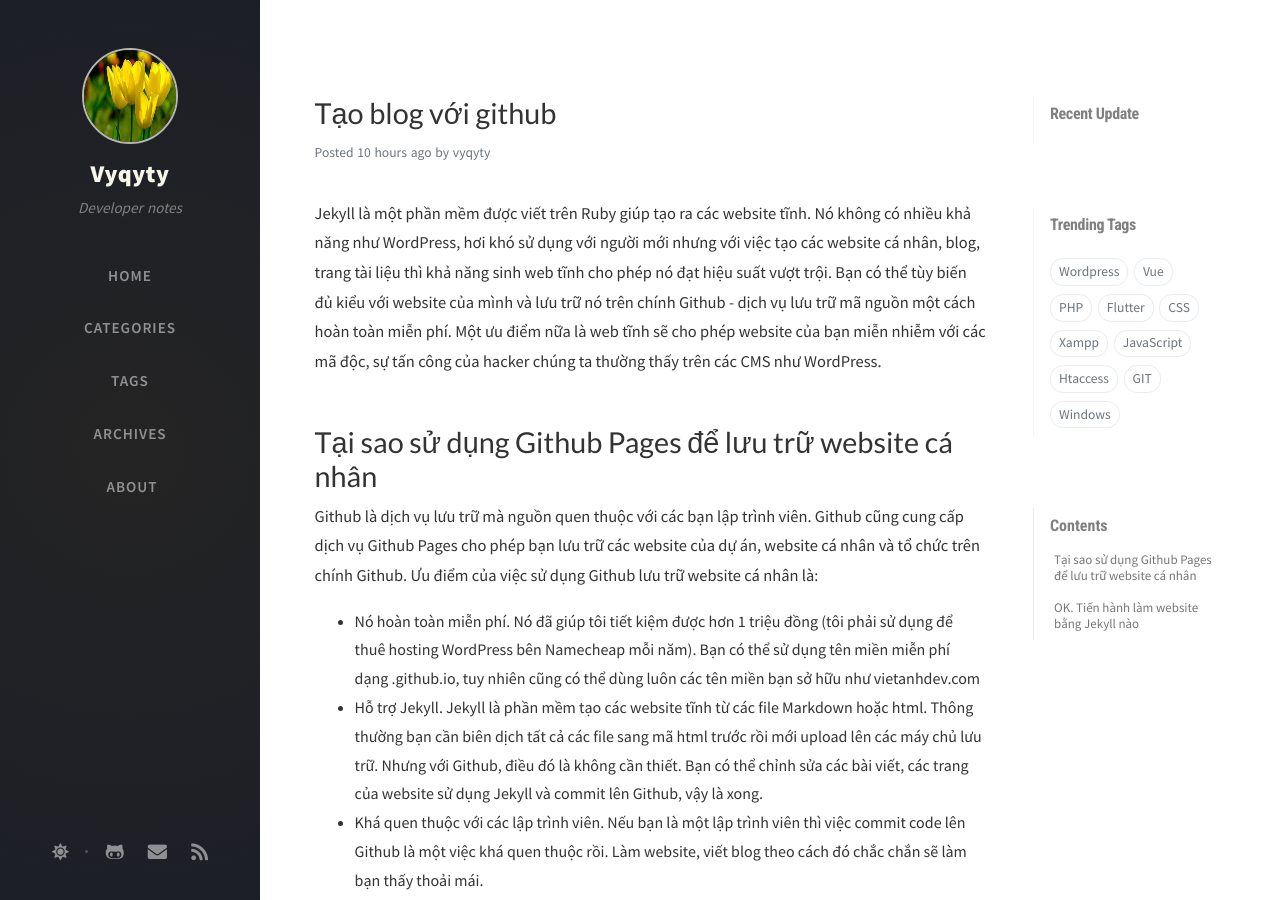
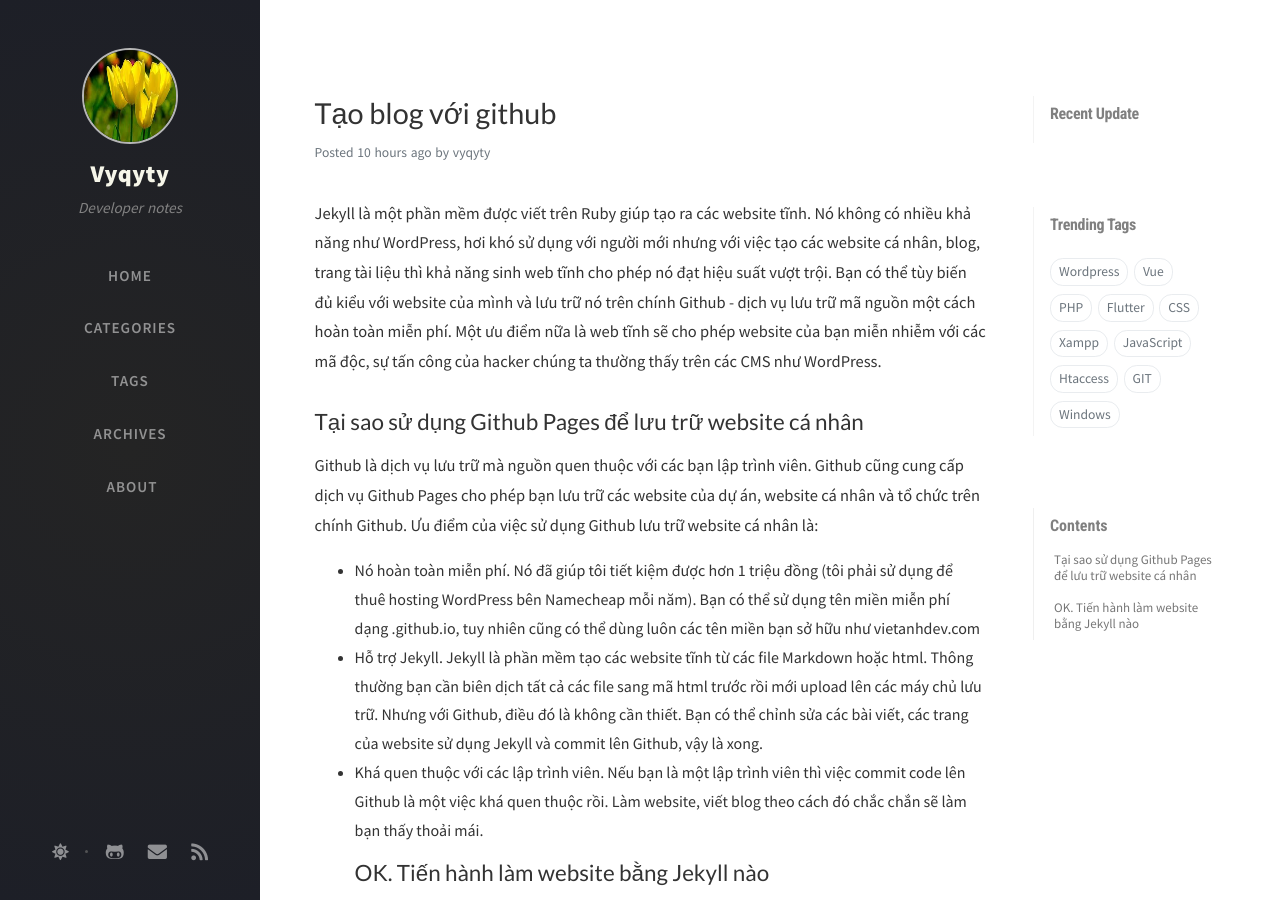
Before and after one commit to vyqyty/vyqyty.github.io, a Jekyll site: the page built from _posts/2020-10-14-tao-blog-voi-github.md, in a window 1280 px wide and 900 px high. Built offline with Jekyll 4.4.1, drawn with Linux system fonts in a browser that asks for light colours; nearby versions of some CDN libraries; comment, search, counter and statistics services are not loaded.

```diff
--- a/_posts/2020-10-14-tao-blog-voi-github.md
+++ b/_posts/2020-10-14-tao-blog-voi-github.md
@@ -6,9 +6,9 @@ tags: [Other]
 math: true
 ---
 Jekyll là một phần mềm được viết trên Ruby giúp tạo ra các website tĩnh. Nó không có nhiều khả năng như WordPress, hơi khó sử dụng với người mới nhưng với việc tạo các website cá nhân, blog, trang tài liệu thì khả năng sinh web tĩnh cho phép nó đạt hiệu suất vượt trội. Bạn có thể tùy biến đủ kiểu với website của mình và lưu trữ nó trên chính Github - dịch vụ lưu trữ mã nguồn một cách hoàn toàn miễn phí. Một ưu điểm nữa là web tĩnh sẽ cho phép website của bạn miễn nhiễm với các mã độc, sự tấn công của hacker chúng ta thường thấy trên các CMS như WordPress.
-# Tại sao sử dụng Github Pages để lưu trữ website cá nhân
+## Tại sao sử dụng Github Pages để lưu trữ website cá nhân
 Github là dịch vụ lưu trữ mà nguồn quen thuộc với các bạn lập trình viên. Github cũng cung cấp dịch vụ Github Pages cho phép bạn lưu trữ các website của dự án, website cá nhân và tổ chức trên chính Github. Ưu điểm của việc sử dụng Github lưu trữ website cá nhân là:
 * Nó hoàn toàn miễn phí. Nó đã giúp tôi tiết kiệm được hơn 1 triệu đồng (tôi phải sử dụng để thuê hosting WordPress bên Namecheap mỗi năm). Bạn có thể sử dụng tên miền miễn phí dạng <tên tk github>.github.io, tuy nhiên cũng có thể dùng luôn các tên miền bạn sở hữu như vietanhdev.com
 * Hỗ trợ Jekyll. Jekyll là phần mềm tạo các website tĩnh từ các file Markdown hoặc html. Thông thường bạn cần biên dịch tất cả các file sang mã html trước rồi mới upload lên các máy chủ lưu trữ. Nhưng với Github, điều đó là không cần thiết. Bạn có thể chỉnh sửa các bài viết, các trang của website sử dụng Jekyll và commit lên Github, vậy là xong.
 * Khá quen thuộc với các lập trình viên. Nếu bạn là một lập trình viên thì việc commit code lên Github là một việc khá quen thuộc rồi. Làm website, viết blog theo cách đó chắc chắn sẽ làm bạn thấy thoải mái.
-# OK. Tiến hành làm website bằng Jekyll nào
+## OK. Tiến hành làm website bằng Jekyll nào
```
